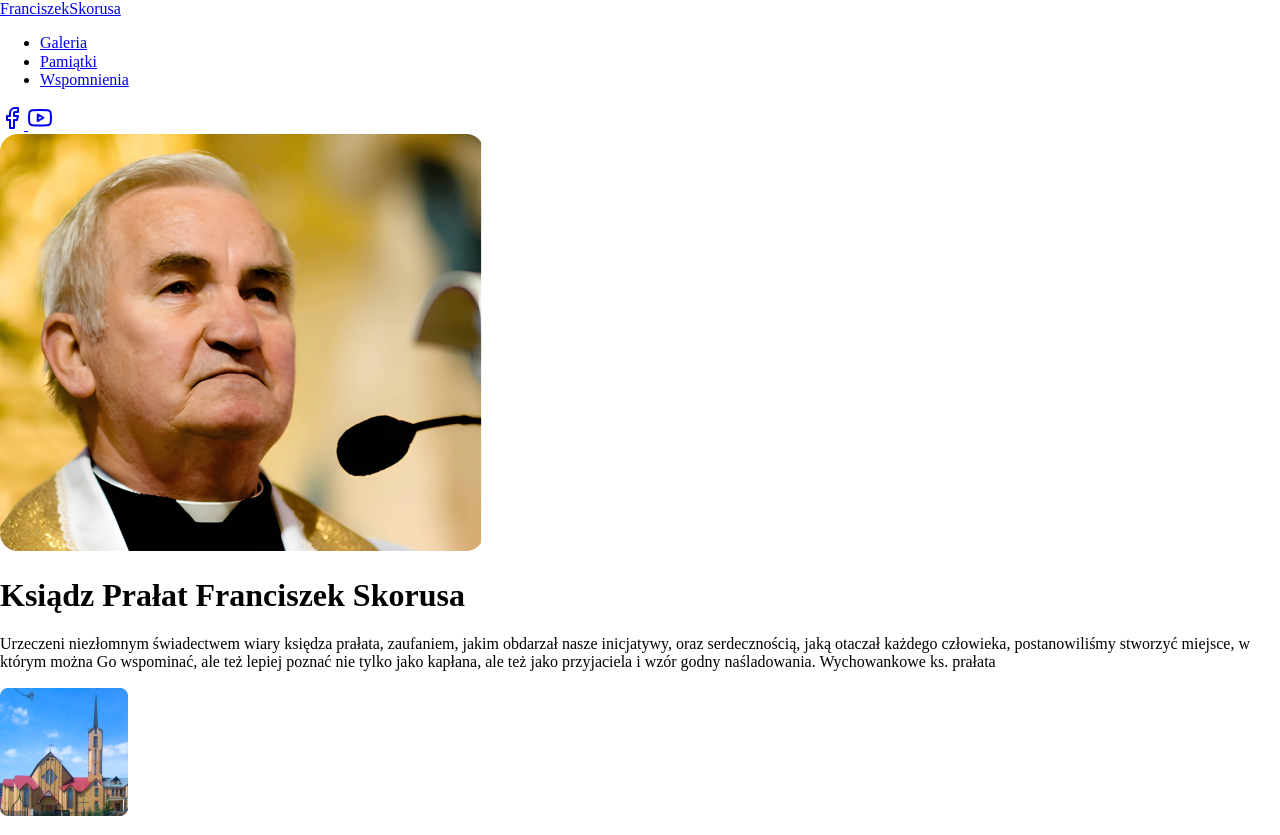
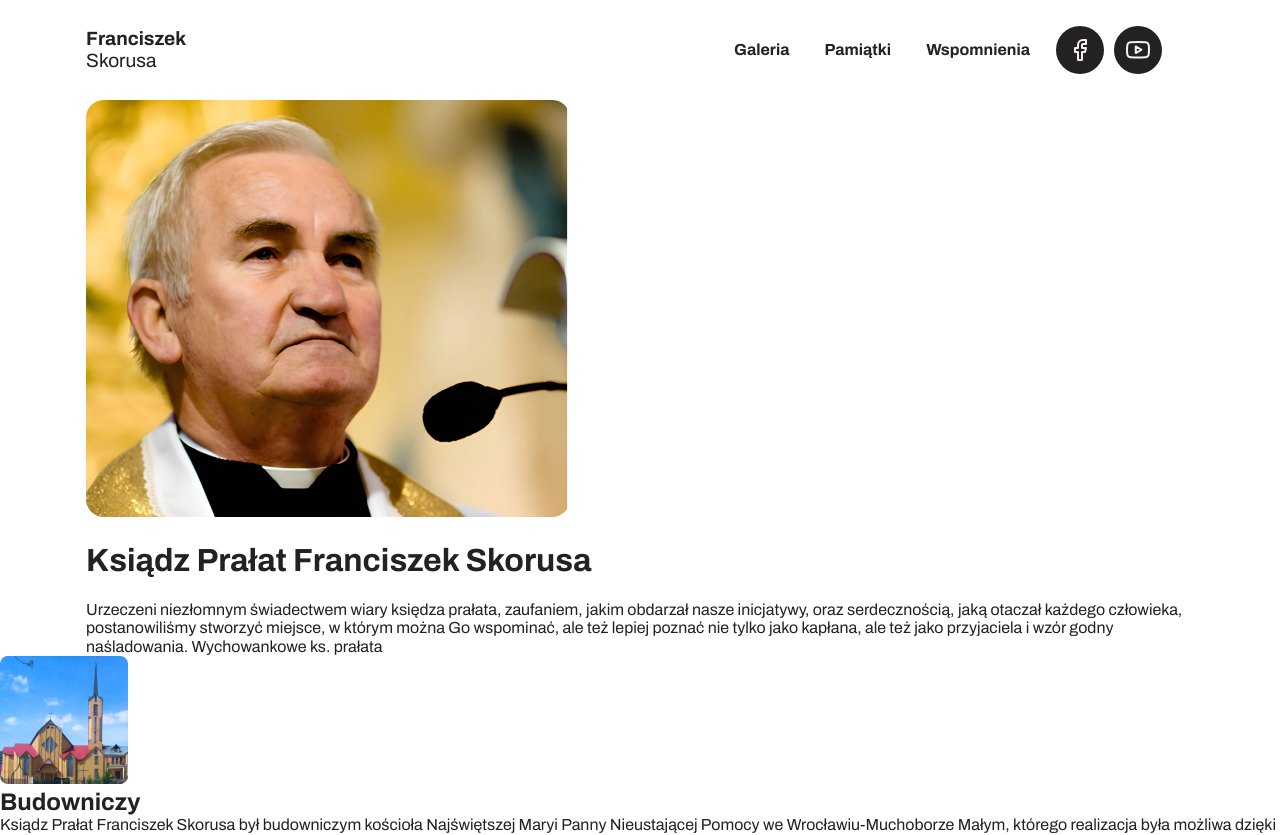
Before and after one commit to wiktor-bandura/fskorusa-redesign, a website built with Vite: page index.html in a window 1280 px wide. Shown: the top 835 px of the page. Built offline with nearby package versions, Linux system fonts and the light colour scheme.

Commit message:
Styling front page and nav

```diff
--- /dev/null
+++ b/css/abstracts/_mixins.scss
@@ -0,0 +1,8 @@
+@mixin navButton {
+    display: flex;
+            align-items: center;
+            justify-content: center;
+            padding: 12px;
+            border: 0;
+            border-radius: 4px;
+}
--- a/css/abstracts/_variables.scss
+++ b/css/abstracts/_variables.scss
@@ -0,0 +1,7 @@
+$font-main: 'Archivo', sans-serif;
+
+$color-creme: #EFE9E4;
+$color-light-creme: #F6F1EE;
+$color-creme-hover: #DED5CD;
+$text-black: #242220;
+$text-grey: #666565;
--- a/css/base/_base.scss
+++ b/css/base/_base.scss
@@ -0,0 +1,52 @@
+
+*, *::after, *::before {
+    box-sizing: border-box;
+    margin: 0;
+    padding: 0;
+}
+
+body {
+    font-family: $font-main;
+    color: $text-black;
+}
+
+img {
+    max-width: 100%;
+}
+
+.container {
+    width: 100%;
+    padding: 0 1rem;
+    margin: 0 auto;
+    box-sizing: border-box;
+  }
+
+  @media (min-width: 576px) {
+    .container {
+      max-width: 540px;
+    }
+  }
+
+  @media (min-width: 768px) {
+    .container {
+      max-width: 720px;
+    }
+  }
+
+  @media (min-width: 992px) {
+    .container {
+      max-width: 960px;
+    }
+  }
+
+  @media (min-width: 1200px) {
+    .container {
+      max-width: 1140px;
+    }
+  }
+
+  @media (min-width: 1400px) {
+    .container {
+      max-width: 1320px;
+    }
+  }
--- /dev/null
+++ b/css/layout/_header.scss
@@ -0,0 +1,140 @@
+.page-navbar {
+    height: 100px;
+    position: relative;
+    display: flex;
+    align-items: center;
+    justify-content: center;
+
+    &__wrapper {
+        width: 100%;
+        display: flex;
+        align-items: center;
+        justify-content: space-between;
+
+        & > .homepage-link {
+            text-decoration: none;
+            display: flex;
+            flex-direction: column;
+            font-size: 1.2rem;
+            color: $text-black;
+
+            & > span {
+                font-weight: 700;
+            }
+        }
+    }
+
+    .burger {
+        position: relative;
+        display: flex;
+        align-items: center;
+        justify-content: center;
+        padding: 12px;
+        color: $color-light-creme;
+        background-color: $text-black;
+        border: 0;
+        border-radius: 4px;
+    }
+
+    &__menu {
+        position: fixed;
+        bottom: 0;
+        left: 0;
+        height: 400px;
+        width: 100%;
+        background-color: $color-creme;
+        color: $text-black;
+        padding: 2rem 1rem;
+        z-index: 100;
+        display: flex;
+        border-top-left-radius: 25px;
+        border-top-right-radius: 25px;
+        flex-direction: column;
+        justify-content: flex-end;
+        box-shadow: 0 0 0 50vmax rgba(0,0,0,.5);
+        display: none;
+
+        &-list {
+            list-style: none;
+            display: flex;
+            flex-direction: column;
+            gap: 15px;
+            margin-bottom: 5rem;
+
+            &__item a {
+                display: block;
+                color: $text-black;
+                font-weight: 700;
+                text-decoration: none;
+                padding: 10px;
+            }
+        }
+
+        & > .close-menu {
+            position: absolute;
+            bottom: 0;
+            right: 0;
+            margin: 1rem;
+            color: $text-black;
+            background-color: $color-creme-hover;
+            @include navButton;
+        }
+    }
+
+    &__socials {
+        position: absolute;
+        bottom: 0;
+        left: 0;
+        margin: 1rem;
+        display: flex;
+        align-items: center;
+        gap: 10px;
+    }
+
+    &__social {
+        background-color: $text-black;
+        color: $color-light-creme;
+        display: flex;
+        align-items: center;
+        justify-content: center;
+        padding: 10px;
+        border-radius: 50%;
+        width: 48px;
+        height: 48px;
+    }
+
+    @media (min-width: 768px) {
+
+
+        .burger {
+            display: none;
+        }
+
+        &__menu {
+            height: auto;
+            display: flex;
+            flex-direction: row;
+            position: relative;
+            box-shadow: none;
+            background-color: transparent;
+
+            & > .close-menu { display: none; }
+
+            &-list {
+                margin: 0;
+                flex-direction: row;
+
+                &__item {
+                    display: flex;
+                    align-items: center;
+                    justify-content: center;
+                }
+            }
+        }
+        &__socials {
+            position: relative;
+            display: flex;
+        }
+
+      }
+}
--- /dev/null
+++ b/css/layout/_layout.scss
@@ -0,0 +1,2 @@
+@import "./header";
+@import "./hero.scss";
--- a/css/style.scss
+++ b/css/style.scss
@@ -1,3 +1,8 @@
 @import 'normalize.css';
+@import url('https://fonts.googleapis.com/css2?family=Archivo:ital,wght@0,100..900;1,100..900&display=swap');
+
 @import '/css/abstracts/variables';
+@import '/css/base/base';
+@import '/css/abstracts/mixins';
 @import '/css/base/utilities';
+@import '/css/layout/layout';
--- a/index.html
+++ b/index.html
@@ -1,5 +1,5 @@
 <!doctype html>
-<html lang="en">
+<html lang="pl">
   <head>
     <meta charset="UTF-8" />
     <link rel="icon" type="image/svg+xml" href="" />
@@ -7,10 +7,13 @@
     <title>Franciszek Skorusa - Strona Internetowa</title>
   </head>
   <body>
-    <header class="page-navbar">
+    <header class="container page-navbar">
       <div class="page-navbar__wrapper">
-        <a href="/"><span>Franciszek</span>Skorusa</a>
+        <a class="homepage-link" href="/"><span>Franciszek</span>Skorusa</a>
 
+        <button class="burger">
+          <i data-feather="menu"></i>
+        </button>
         <nav class="page-navbar__menu">
           <ul class="page-navbar__menu-list">
             <li class="page-navbar__menu-list__item"><a href="/galeria/">Galeria</a></li>
@@ -21,15 +24,19 @@
             <a class="page-navbar__social" href="#">
               <i data-feather="facebook"></i>
             </a>
-            <a class="page-navbar__socials" href="#">
+            <a class="page-navbar__social" href="#">
               <i data-feather="youtube"></i>
             </a>
           </div>
+
+          <button class="close-menu">
+            <i data-feather="x"></i>
+          </button>
         </nav>
       </div>
     </header>
     <main class="main-page">
-        <div class="front-page">
+        <div class="container front-page">
           <img src="./images/skorusa.png" alt="Ksiądz Prałat Franciszek Skorusa podczas homilii">
           <div class="front-page__text">
             <h1 class="font-page__title">Ksiądz Prałat Franciszek Skorusa</h1>
@@ -302,10 +309,10 @@
           </ul>
         </nav>
         <div class="footer__socials-wrapper">
-          <a class="page-navbar__social" href="#">
+          <a class="footer__social" href="#">
             <i data-feather="facebook"></i>
           </a>
-          <a class="page-navbar__socials" href="#">
+          <a class="footer__socials" href="#">
             <i data-feather="youtube"></i>
           </a>
         </div>
--- /dev/null
+++ b/pamiatki/pamiatki.js
@@ -0,0 +1 @@
+import "/css/style.scss";
```
Also changed, not shown: galeria/index.html (+1 -1 lines), pamiatki/index.html (+4 -4 lines), css/layout/_components.scss (added), css/layout/_hero.scss (added).
